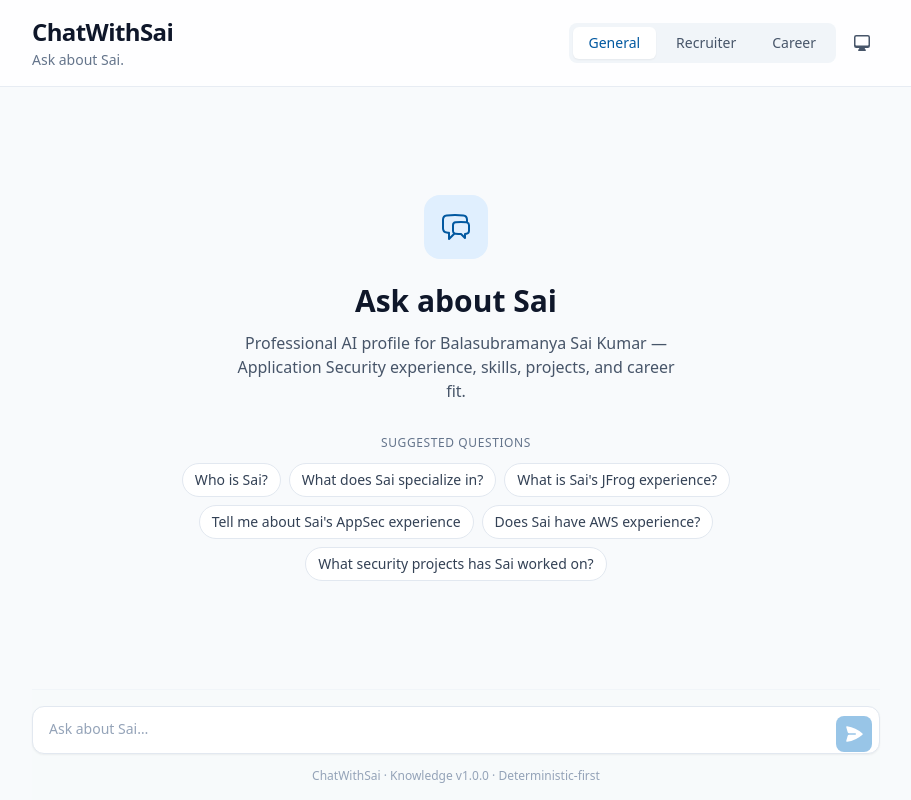
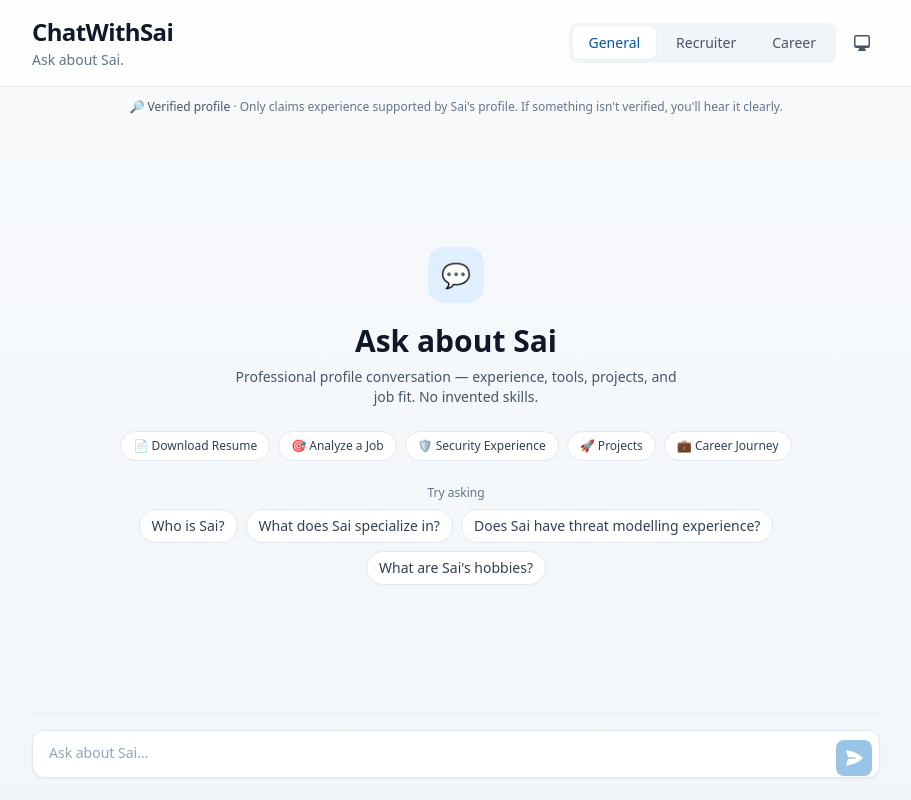
Before and after one commit to saipisupati-appsec/chatwithsai, a Next.js app: page / in a window 1280 px wide. Shown: the whole page, without its empty margins (184-1095 px from the left). Built offline with nearby package versions, Linux system fonts and the light colour scheme.

Commit message:
conversation: main page keeps recruiter analysis visible, dynamic suggestions, verified badge

```diff
--- a/src/app/page.tsx
+++ b/src/app/page.tsx
@@ -6,29 +6,37 @@ import ChatMessage from "@/components/ChatMessage";
 import ChatInput from "@/components/ChatInput";
 import SuggestedQuestions from "@/components/SuggestedQuestions";
 import JobAnalyzePanel from "@/components/JobAnalyzePanel";
+import MatchResultCard from "@/components/MatchResultCard";
+import QuickActions from "@/components/QuickActions";
 import { Mode, Message } from "@/lib/types";
-import { SUGGESTED_QUESTIONS } from "@/lib/mock-responses";
+import {
+  dynamicSuggestions,
+  type TopicId,
+} from "@/lib/answers";
+import { brand } from "@/config/brand";
+
+const QUESTIONS_MAX = 10;
 
 export default function Home() {
   const [mode, setMode] = useState<Mode>("general");
   const [messages, setMessages] = useState<Message[]>([]);
   const [isTyping, setIsTyping] = useState(false);
   const [sessionId, setSessionId] = useState<string | null>(null);
-  const [questionsRemaining, setQuestionsRemaining] = useState<number | null>(
-    null
-  );
+  const [matchFormatted, setMatchFormatted] = useState<string | null>(null);
+  const [questionsUsed, setQuestionsUsed] = useState(0);
+  const [lastTopic, setLastTopic] = useState<TopicId | null>(null);
+  const [showJobPanel, setShowJobPanel] = useState(true);
   const messagesEndRef = useRef<HTMLDivElement>(null);
 
-  const scrollToBottom = () => {
+  useEffect(() => {
     messagesEndRef.current?.scrollIntoView({ behavior: "smooth" });
-  };
+  }, [messages, isTyping, matchFormatted]);
 
-  useEffect(() => {
-    scrollToBottom();
-  }, [messages, isTyping]);
+  const hasJob = Boolean(sessionId && matchFormatted);
 
   const handleModeChange = (newMode: Mode) => {
     setMode(newMode);
+    if (newMode === "recruiter") setShowJobPanel(true);
   };
 
   const appendAssistant = (content: string) => {
@@ -44,13 +52,15 @@ export default function Home() {
   };
 
   const handleSend = async (text: string) => {
-    const userMessage: Message = {
-      id: `user-${Date.now()}`,
-      role: "user",
-      content: text,
-      timestamp: new Date(),
-    };
-    setMessages((prev) => [...prev, userMessage]);
+    setMessages((prev) => [
+      ...prev,
+      {
+        id: `user-${Date.now()}`,
+        role: "user",
+        content: text,
+        timestamp: new Date(),
+      },
+    ]);
     setIsTyping(true);
 
     try {
@@ -61,6 +71,7 @@ export default function Home() {
           message: text,
           mode,
           sessionId: mode === "recruiter" ? sessionId : undefined,
+          lastTopic,
         }),
       });
       const data = await res.json();
@@ -71,14 +82,15 @@ export default function Home() {
             "Something went wrong. Please try again or switch modes."
         );
         if (typeof data.questionsRemaining === "number") {
-          setQuestionsRemaining(data.questionsRemaining);
+          setQuestionsUsed(QUESTIONS_MAX - data.questionsRemaining);
         }
         return;
       }
 
       appendAssistant(data.reply);
+      if (data.topic) setLastTopic(data.topic as TopicId);
       if (typeof data.questionsRemaining === "number") {
-        setQuestionsRemaining(data.questionsRemaining);
+        setQuestionsUsed(QUESTIONS_MAX - data.questionsRemaining);
       }
       if (data.sessionId) setSessionId(data.sessionId);
     } catch {
@@ -88,104 +100,130 @@ export default function Home() {
     }
   };
 
-  const handleSuggested = (question: string) => {
-    if (isTyping) return;
-    handleSend(question);
-  };
-
   const handleJobAnalyzed = (payload: {
     sessionId: string;
     formatted: string;
     questionsRemaining: number;
   }) => {
     setSessionId(payload.sessionId);
-    setQuestionsRemaining(payload.questionsRemaining);
+    setMatchFormatted(payload.formatted);
+    setQuestionsUsed(0);
+    setShowJobPanel(false);
     setMessages((prev) => [
       ...prev,
       {
         id: `assistant-job-${Date.now()}`,
         role: "assistant",
-        content: payload.formatted,
+        content:
+          "Here's the deterministic fit analysis. Ask follow-ups about gaps, strengths, or interview angles — up to 10 questions for this job.",
         timestamp: new Date(),
       },
     ]);
   };
 
-  const showSuggestions = messages.length === 0;
+  const resetRecruiterJob = () => {
+    setSessionId(null);
+    setMatchFormatted(null);
+    setQuestionsUsed(0);
+    setShowJobPanel(true);
+  };
+
+  const suggestions = dynamicSuggestions(mode, lastTopic, hasJob);
+  const emptyChat = messages.length === 0 && !hasJob;
 
   return (
-    <div className="flex flex-col min-h-screen bg-slate-50 dark:bg-slate-900">
+    <div className="flex flex-col min-h-screen bg-gradient-to-b from-slate-50 to-slate-100/80 dark:from-slate-900 dark:to-slate-950">
       <Header mode={mode} onModeChange={handleModeChange} />
 
       <main className="flex-1 flex flex-col max-w-4xl w-full mx-auto px-4 sm:px-6">
-        {showSuggestions && (
-          <div className="flex-1 flex flex-col items-center justify-center py-12 sm:py-20 gap-8">
+        {/* Verified indicator */}
+        <div className="pt-3 pb-1 text-center">
+          <p className="text-xs text-slate-500 dark:text-slate-400">
+            <span className="font-medium text-slate-600 dark:text-slate-300">
+              🔎 {brand.verifiedLabel}
+            </span>
+            {" · "}
+            {brand.verifiedHint}
+          </p>
+        </div>
+
+        {emptyChat && (
+          <div className="flex-1 flex flex-col items-center justify-center py-10 sm:py-16 gap-6">
             <div className="text-center">
-              <div className="inline-flex items-center justify-center w-16 h-16 rounded-2xl bg-brand-100 dark:bg-brand-900/40 text-brand-700 dark:text-brand-300 mb-6">
-                <svg
-                  xmlns="http://www.w3.org/2000/svg"
-                  fill="none"
-                  viewBox="0 0 24 24"
-                  strokeWidth={1.5}
-                  stroke="currentColor"
-                  className="w-8 h-8"
-                >
-                  <path
-                    strokeLinecap="round"
-                    strokeLinejoin="round"
-                    d="M20.25 8.511c.884.284 1.5 1.128 1.5 2.097v4.286c0 1.136-.847 2.1-1.98 2.193-.34.027-.68.052-1.02.072v3.091l-3-3c-1.354 0-2.694-.055-4.02-.163a2.115 2.115 0 0 1-.825-.242m9.345-8.334a2.126 2.126 0 0 0-.476-.065 48.64 48.64 0 0 0-8.048 0c-1.131.094-1.976 1.057-1.976 2.192v4.286c0 .837.46 1.58 1.155 1.951m9.345-8.334V6.637c0-1.621-1.152-3.026-2.76-3.235A48.455 48.455 0 0 0 11.25 3c-2.115 0-4.198.137-6.24.402-1.608.209-2.76 1.614-2.76 3.235v6.226c0 1.621 1.152 3.026 2.76 3.235.577.075 1.157.14 1.74.194V21l4.155-4.155"
-                  />
-                </svg>
+              <div className="inline-flex items-center justify-center w-14 h-14 rounded-2xl bg-brand-100 dark:bg-brand-900/40 text-brand-700 dark:text-brand-300 mb-5 text-2xl">
+                💬
               </div>
-              <h2 className="text-2xl sm:text-3xl font-bold text-slate-900 dark:text-slate-100 mb-3">
-                Ask about Sai
+              <h2 className="text-2xl sm:text-3xl font-bold text-slate-900 dark:text-slate-100 mb-2">
+                {brand.tagline.replace(/\.$/, "")}
               </h2>
-              <p className="text-slate-600 dark:text-slate-400 max-w-md mx-auto text-sm sm:text-base">
-                Professional AI profile for Balasubramanya Sai Kumar — Application
-                Security experience, skills, projects, and career fit.
+              <p className="text-slate-600 dark:text-slate-400 max-w-md mx-auto text-sm">
+                Professional profile conversation — experience, tools, projects,
+                and job fit. No invented skills.
               </p>
             </div>
 
-            {mode === "recruiter" ? (
+            <QuickActions
+              mode={mode}
+              hasJob={false}
+              onAction={handleSend}
+              onAnalyzeJob={() => {
+                setMode("recruiter");
+                setShowJobPanel(true);
+              }}
+            />
+
+            {mode === "recruiter" && showJobPanel ? (
               <JobAnalyzePanel
                 onAnalyzed={handleJobAnalyzed}
                 disabled={isTyping}
               />
             ) : (
-              <div className="w-full max-w-2xl">
-                <p className="text-xs font-medium text-slate-500 dark:text-slate-400 uppercase tracking-wider mb-3 text-center">
-                  Suggested questions
+              <div className="w-full max-w-2xl space-y-2">
+                <p className="text-xs font-medium text-slate-500 dark:text-slate-400 text-center">
+                  Try asking
                 </p>
                 <SuggestedQuestions
-                  questions={SUGGESTED_QUESTIONS[mode]}
-                  onSelect={handleSuggested}
+                  questions={suggestions}
+                  onSelect={handleSend}
                 />
               </div>
             )}
           </div>
         )}
 
-        {!showSuggestions && (
-          <div className="flex-1 overflow-y-auto py-6 space-y-4">
-            {mode === "recruiter" && sessionId && (
-              <div className="text-xs text-center text-slate-500 dark:text-slate-400">
-                Recruiter session active
-                {questionsRemaining !== null &&
-                  ` · ${questionsRemaining} follow-up question${
-                    questionsRemaining === 1 ? "" : "s"
-                  } remaining`}
-              </div>
+        {!emptyChat && (
+          <div className="flex-1 overflow-y-auto py-4 space-y-4">
+            {mode === "recruiter" && hasJob && matchFormatted && (
+              <MatchResultCard
+                formatted={matchFormatted}
+                questionsUsed={questionsUsed}
+                questionsMax={QUESTIONS_MAX}
+                onAnalyzeAnother={resetRecruiterJob}
+                onWhySai={() => handleSend("Why Sai?")}
+                onInterview={() =>
+                  handleSend("What should I ask Sai in an interview?")
+                }
+              />
             )}
+
+            {mode === "recruiter" && showJobPanel && !hasJob && (
+              <JobAnalyzePanel
+                onAnalyzed={handleJobAnalyzed}
+                disabled={isTyping}
+              />
+            )}
+
             {messages.map((msg) => (
               <ChatMessage key={msg.id} message={msg} />
             ))}
+
             {isTyping && (
               <div className="flex justify-start animate-fade-in">
                 <div className="bg-white dark:bg-slate-800 border border-slate-200 dark:border-slate-700 rounded-2xl rounded-bl-md px-4 py-3 shadow-sm">
                   <div className="flex gap-1.5">
-                    <span className="w-2 h-2 bg-slate-400 rounded-full animate-bounce [animation-delay:-0.3s]"></span>
-                    <span className="w-2 h-2 bg-slate-400 rounded-full animate-bounce [animation-delay:-0.15s]"></span>
-                    <span className="w-2 h-2 bg-slate-400 rounded-full animate-bounce"></span>
+                    <span className="w-2 h-2 bg-slate-400 rounded-full animate-bounce [animation-delay:-0.3s]" />
+                    <span className="w-2 h-2 bg-slate-400 rounded-full animate-bounce [animation-delay:-0.15s]" />
+                    <span className="w-2 h-2 bg-slate-400 rounded-full animate-bounce" />
                   </div>
                 </div>
               </div>
@@ -194,30 +232,39 @@ export default function Home() {
           </div>
         )}
 
-        <div className="py-4 border-t border-slate-100 dark:border-slate-800 bg-slate-50/80 dark:bg-slate-900/80 sticky bottom-0">
-          {!showSuggestions && (
-            <div className="mb-3">
+        <div className="py-4 border-t border-slate-200/60 dark:border-slate-800 bg-transparent sticky bottom-0 space-y-3">
+          {!emptyChat && (
+            <>
+              <QuickActions
+                mode={mode}
+                hasJob={hasJob}
+                onAction={handleSend}
+                onAnalyzeJob={() => {
+                  setMode("recruiter");
+                  if (hasJob) resetRecruiterJob();
+                  else setShowJobPanel(true);
+                }}
+              />
               <SuggestedQuestions
-                questions={SUGGESTED_QUESTIONS[mode].slice(0, 3)}
-                onSelect={handleSuggested}
+                questions={suggestions.slice(0, 4)}
+                onSelect={handleSend}
                 disabled={isTyping}
               />
-            </div>
+            </>
           )}
           <ChatInput
             onSend={handleSend}
             disabled={isTyping}
             placeholder={
               mode === "recruiter"
-                ? "Follow-up about this job analysis…"
+                ? hasJob
+                  ? "Ask about this match, gaps, or interview angles…"
+                  : "Paste a question, or analyze a job above…"
                 : mode === "career"
-                ? "Ask career or positioning questions…"
+                ? "Career positioning, gaps, what to emphasize…"
                 : "Ask about Sai…"
             }
           />
-          <p className="text-xs text-slate-400 dark:text-slate-500 text-center mt-2">
-            ChatWithSai · Knowledge v1.0.0 · Deterministic-first
-          </p>
         </div>
       </main>
     </div>
```
Also changed, not shown: knowledge/profile/hobbies.md (added, +10 -0 lines), 1 other file (tests, documents, lock files or other folders).
